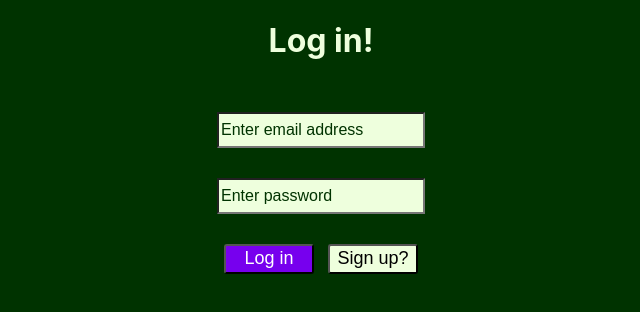
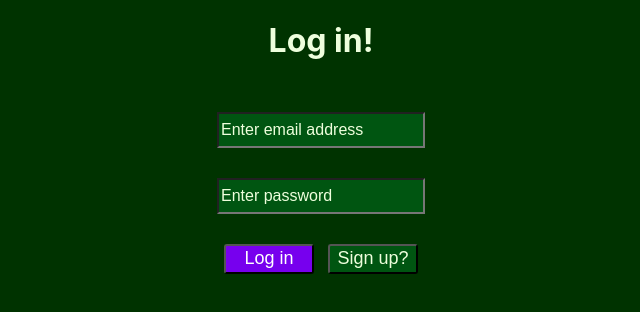
Before and after one commit to ForrestLonganecker/ListeLot, a React (Create React App) app in the folder frontend/: page / in a window 1280 px wide. Shown: the top 312 px of the page, without its empty margins (319-959 px from the left). Built offline with nearby package versions, Linux system fonts and the light colour scheme.

Commit message:
styling adjustments;

```diff
--- a/frontend/src/components/LogIn/LogIn.css
+++ b/frontend/src/components/LogIn/LogIn.css
@@ -14,21 +14,21 @@
   width: 200px;
   margin-top: 30px;
   font-size: 16px;
-  background-color: #EEFFDD;
-  color: #003300;
+  background-color: #005511;
+  color: #EEFFDD;
 }
 
 .log-in-input::placeholder{
-  font-size: 16px !important;
-  background-color: #EEFFDD !important;
-  color: #003300 !important;
+  font-size: 16px;
+  background-color: #005511;
+  color: #EEFFDD;
 }
 
 .log-in-input:-webkit-autofill,
 .log-in-input:-webkit-autofill:hover,
 .log-in-input:-webkit-autofill:focus{
-  -webkit-text-fill-color: #003300;
-  -webkit-box-shadow: 0 0 0px 1000px #EEFFDD inset;
+  -webkit-text-fill-color: #EEFFDD;
+  -webkit-box-shadow: 0 0 0px 1000px #005511 inset;
 }
 
 .button-container{
@@ -49,7 +49,8 @@
 .secondary-button{
   height: 30px;
   width: 90px;
-  background-color: #EEFFDD;
+  background-color: #005511;
+  color: #EEFFDD;
   border-radius: 3px;
   font-size: 18px;
 }
--- a/frontend/src/components/SignUp/SignUp.css
+++ b/frontend/src/components/SignUp/SignUp.css
@@ -14,21 +14,21 @@
   width: 200px;
   margin-top: 30px;
   font-size: 16px;
-  background-color: #EEFFDD;
-  color: #003300;
+  background-color: #005511;
+  color: #EEFFDD;
 }
 
 .sign-up-input::placeholder{
-  font-size: 16px !important;
-  background-color: #EEFFDD !important;
-  color: #003300 !important;
+  font-size: 16px;
+  background-color: #005511;
+  color: #EEFFDD;
 }
 
 .sign-up-input:-webkit-autofill,
 .sign-up-input:-webkit-autofill:hover,
 .sign-up-input:-webkit-autofill:focus{
-  -webkit-text-fill-color: #003300;
-  -webkit-box-shadow: 0 0 0px 1000px #EEFFDD inset;
+  -webkit-text-fill-color: #EEFFDD;
+  -webkit-box-shadow: 0 0 0px 1000px #005511 inset;
 }
 
 .button-container{
@@ -49,7 +49,8 @@
 .secondary-button{
   height: 30px;
   width: 90px;
-  background-color: #EEFFDD;
+  background-color: #005511;
+  color: #EEFFDD;
   border-radius: 3px;
   font-size: 18px;
 }
```
